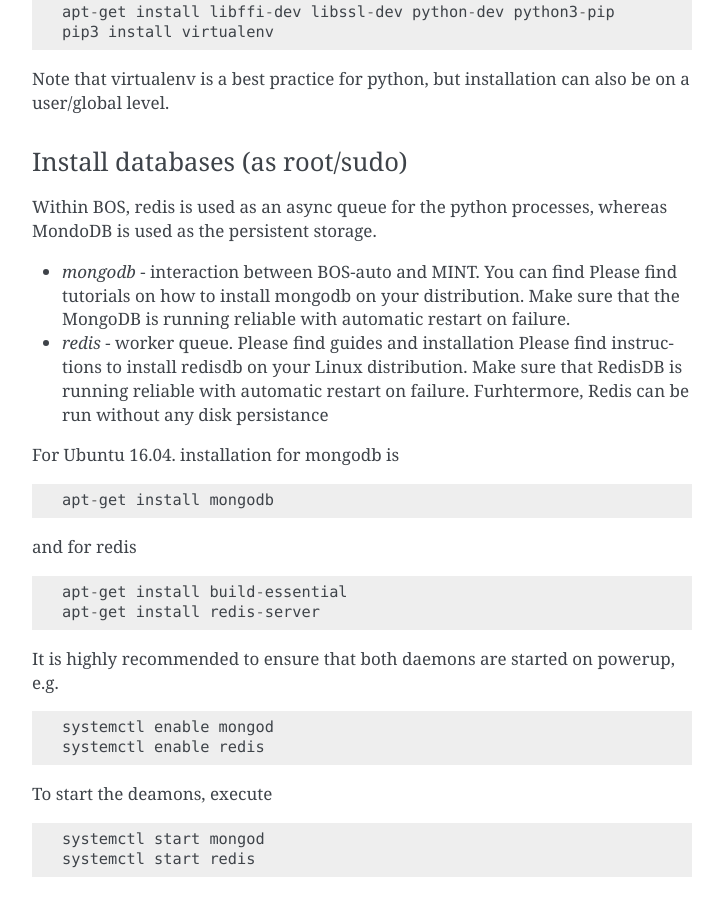
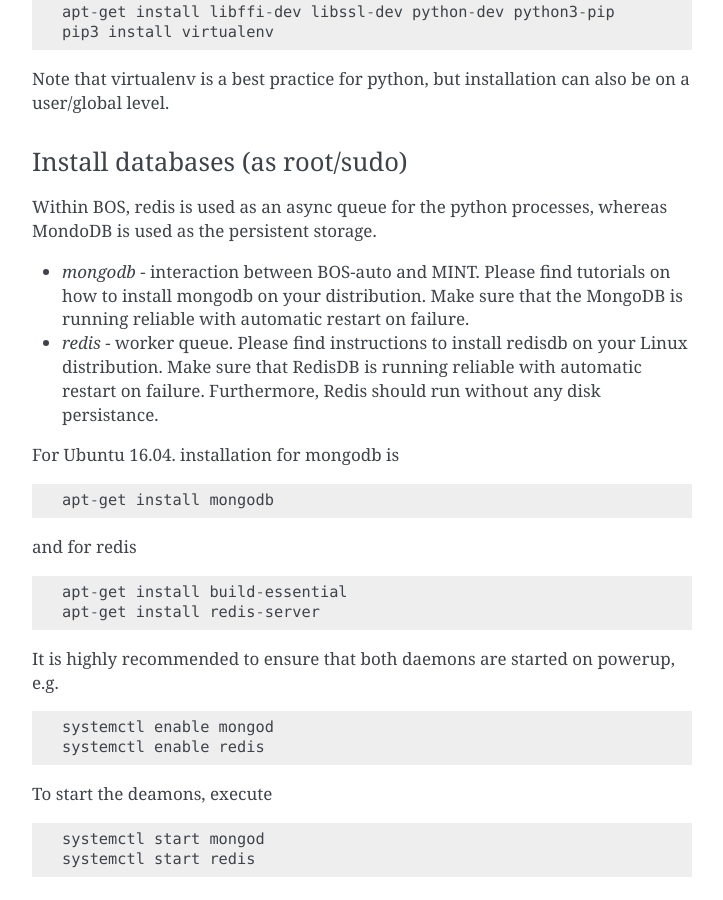
Before and after one commit to peerplays-network/bos-auto, a Sphinx documentation site: the page built from docs/installation.rst, in a window 1280 px wide and 900 px high, scrolled down 1100 px. Shown: the whole window, without its empty margins (388-1111 px from the left). Built offline with Sphinx 7.4.7, drawn with Linux system fonts in a browser that asks for light colours; some of the changed lines change nothing that is shown; some of the changed text lies outside the part shown.

Commit message:
more docs
Signed-off-by: Stefan Schiessl <stefan.schiessl@blockchainprojectsbv.com>

```diff
--- a/docs/installation.rst
+++ b/docs/installation.rst
@@ -35,13 +35,13 @@
 
 Within BOS, redis is used as an async queue for the python processes, whereas MondoDB is used as the persistent storage.
 
-* `mongodb` - interaction between BOS-auto and MINT. You can find
+* `mongodb` - interaction between BOS-auto and MINT.
   Please find tutorials on how to install mongodb on your distribution.
   Make sure that the MongoDB is running reliable with automatic restart on failure.
-* `redis` - worker queue. Please find guides and installation
+* `redis` - worker queue.
   Please find instructions to install redisdb on your Linux distribution.
   Make sure that RedisDB is running reliable with automatic restart on failure.
-  Furhtermore, Redis can be run without any disk persistance
+  Furthermore, Redis should run without any disk persistance.
 
 For Ubuntu 16.04. installation for mongodb is
 
@@ -234,6 +234,39 @@
 push incidents to it. This means that you need to provide them with your
 ip address as well as the port that you have opened above.
 
+Monitoring
+___________
+
+The endpoint has an `isalive` call that should be used for monitoring::
+
+   curl http://localhost:8010/isalive
+
+which produces an output like::
+
+   {
+      "queue": {
+         "status": {
+            "default": {
+               "count": 1
+            },
+            "failed": {
+               "count": 0
+            }
+         }
+      },
+      "versions": {
+         "bookiesports": "0.2.6",
+         "bos-auto": "0.1.10",
+         "bos-incidents": "0.1.5",
+         "bos-sync": "0.1.8",
+         "peerplays": "0.1.32"
+      }
+   }
+
+Interesting are here the listed versions and `queue.status.default.count`. The count should be 0 most of the times,
+it reflects how many unhandled incidents are currently in the cache.
+
+
 Production deployment
 _______________________
 
```
